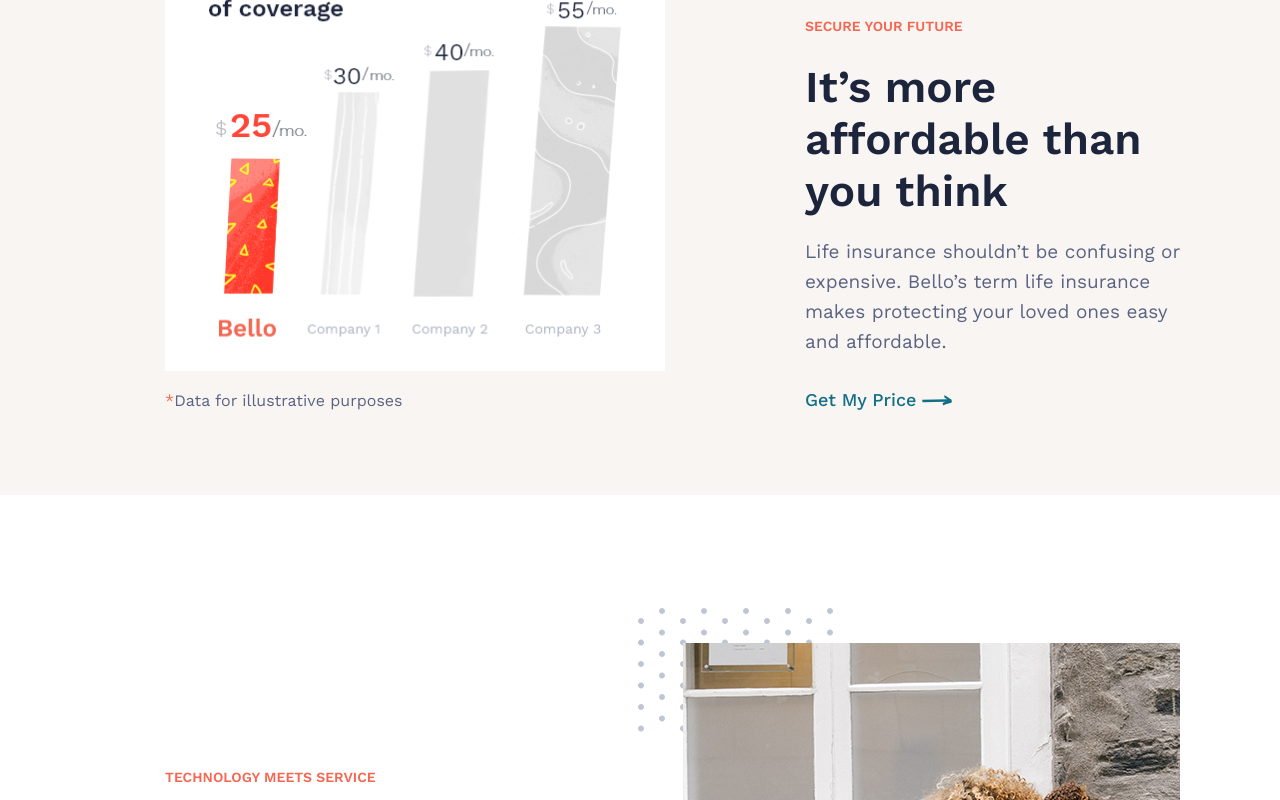
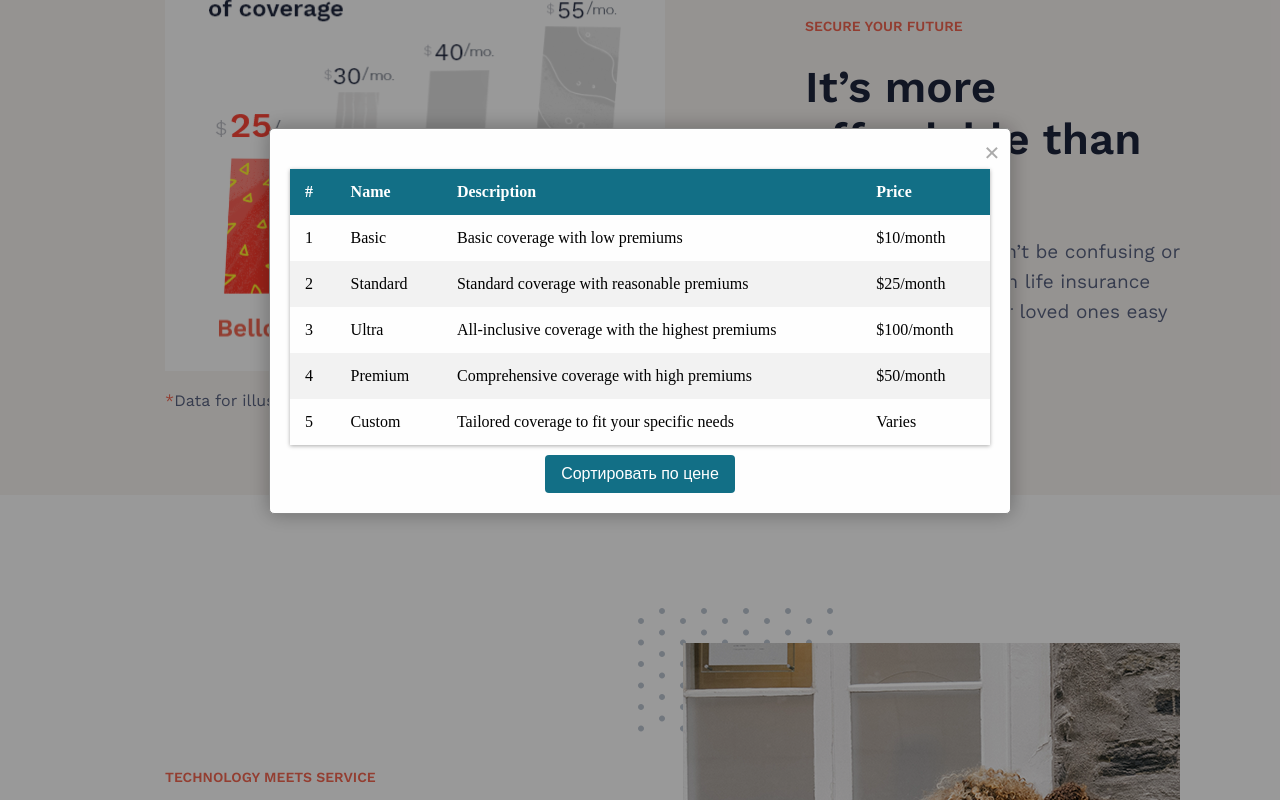
Before and after one commit to romkagw/Bello, a React (Create React App) app: page / in a window 1280 px wide. Both pictures are taken after a click on the button "Get My Price". Shown: the part 945-1745 px from the top of the page. Built offline with nearby package versions, Linux system fonts and the light colour scheme.

Commit message:
LESSON-3 - сreate price table

```diff
--- a/src/App.jsx
+++ b/src/App.jsx
@@ -10,6 +10,8 @@
 import './App.scss';
 import ArrowButton from './components/Buttons/ArrowButton';
 import Card from './components/Card/Card';
+import Modal from './components/Modal/Modal';
+import PriceTable from './components/PriceTable/PriceTable';
 
 class App extends Component {
 	constructor(props) {
@@ -37,21 +39,39 @@
 					textCard: 'The ultimate guide to life insurance.',
 					textLink: 'Become an expert'
 				}
-			]
+			],
+			isModalShow: false
 		};
 
-		this.cards = this.state.card.map(({ title, textCard, textLink }, index) => (
-			<Card className={`card${index + 1}`} key={title}>
-				<h4>{title}</h4>
-				<p>{textCard}</p>
-				<ArrowButton text={textLink} />
-			</Card>
-		));
+		this.cards = this.state.card.map(
+			({ title, textCard, textLink }, index) => (
+				<Card className={`card${index + 1}`} key={title}>
+					<h4>{title}</h4>
+					<p>{textCard}</p>
+					<ArrowButton text={textLink} />
+				</Card>
+			)
+		);
 	}
+
+	openModal = () => {
+		this.setState({ isModalShow: true });
+	};
+
+	closeModal = () => {
+		this.setState({ isModalShow: false });
+	};
 
 	render() {
 		return (
 			<>
+				<Modal
+					isShow={this.state.isModalShow}
+					onClose={this.closeModal}
+				>
+					<PriceTable />
+				</Modal>
+
 				<header>
 					<div className='header-top'>
 						<div className='header-container'>
@@ -63,9 +83,13 @@
 								<a className='log-in' href='/#'>
 									Log in
 								</a>
-								<a className='get-price' href='/#'>
+								<button
+									onClick={this.openModal}
+									className='get-price'
+									href='/#'
+								>
 									Get my price
-								</a>
+								</button>
 							</div>
 						</div>
 					</div>
@@ -82,9 +106,11 @@
 										in as little as 10 minutes.
 									</p>
 									<ArrowButton
-										text='Get my price'
+										onClick={this.openModal}
 										className='get-my-price'
-									/>
+									>
+										Get my price
+									</ArrowButton>
 								</div>
 								<div className='promo-image'></div>
 							</div>
@@ -99,7 +125,9 @@
 								<div className='image-stats'>
 									<div></div>
 									<p>
-										<span style={{ color: '#f46752' }}>*</span>
+										<span style={{ color: '#f46752' }}>
+											*
+										</span>
 										Data for illustrative purposes
 									</p>
 								</div>
@@ -108,11 +136,13 @@
 									<h2>It’s more affordable than you think</h2>
 									<p>
 										Life insurance shouldn’t be confusing or
-										expensive. Bello’s term life insurance makes
-										protecting your loved ones easy and
-										affordable.
+										expensive. Bello’s term life insurance
+										makes protecting your loved ones easy
+										and affordable.
 									</p>
-									<ArrowButton text='Get My Price' />
+									<ArrowButton onClick={this.openModal}>
+										Get My Price
+									</ArrowButton>
 								</div>
 							</div>
 						</div>
@@ -125,9 +155,9 @@
 									<h5>Technology meets service</h5>
 									<h3>We're here to help</h3>
 									<p>
-										Bella, our smart bot, can guide you to your
-										perfect policy. There’s also human help
-										whenever you need it.
+										Bella, our smart bot, can guide you to
+										your perfect policy. There’s also human
+										help whenever you need it.
 									</p>
 									<ArrowButton text='Get help' />
 								</div>
@@ -142,10 +172,10 @@
 								<h5>Top-Rated Term Life Insurance</h5>
 								<h3>You’re in safe hands</h3>
 								<p>
-									We've partnered with, [insert underwriter], one
-									of the world’s largest, most trusted insurance
-									companies. This means we can ensure reliability
-									in paying Claims.
+									We've partnered with, [insert underwriter],
+									one of the world’s largest, most trusted
+									insurance companies. This means we can
+									ensure reliability in paying Claims.
 								</p>
 							</div>
 							<div className='cards'>
@@ -157,7 +187,8 @@
 									/>
 									<h6>Top-Rated</h6>
 									<p>
-										A+ Financial Strength Rating by A.M. Best.
+										A+ Financial Strength Rating by A.M.
+										Best.
 										<a href='/#'>What does this mean?</a>
 									</p>
 								</div>
@@ -169,8 +200,8 @@
 									/>
 									<h6>Expert guidance</h6>
 									<p>
-										We've placed millions of dollars in coverage
-										people nationwide.
+										We've placed millions of dollars in
+										coverage people nationwide.
 									</p>
 								</div>
 
@@ -182,8 +213,8 @@
 									/>
 									<h6>We care</h6>
 									<p>
-										We care about you. We’re a 5 star insurance
-										company. Well… Close enough!
+										We care about you. We’re a 5 star
+										insurance company. Well… Close enough!
 									</p>
 								</div>
 							</div>
@@ -195,16 +226,25 @@
 								<h5>How it works</h5>
 								<h4>Affordable life insurance in minutes</h4>
 								<p>
-									We use technology to save you time and money – no
-									pushy sales agents, paperwork, or extra fees.
-									Just a few clicks and you’re done.
+									We use technology to save you time and money
+									– no pushy sales agents, paperwork, or extra
+									fees. Just a few clicks and you’re done.
 								</p>
 							</div>
 							<div className='instruction-content'>
 								<div className='block-circle'>
-									<img src='./images/circle.svg' alt='circle' />
-									<img src='./images/circle.svg' alt='circle' />
-									<img src='./images/circle.svg' alt='circle' />
+									<img
+										src='./images/circle.svg'
+										alt='circle'
+									/>
+									<img
+										src='./images/circle.svg'
+										alt='circle'
+									/>
+									<img
+										src='./images/circle.svg'
+										alt='circle'
+									/>
 								</div>
 								<div className='content-list'>
 									<img src='./images/1.svg' alt='1' />
@@ -214,23 +254,26 @@
 									<h6>Apply</h6>
 									<h6>You’re Covered</h6>
 									<p>
-										Choose the amount that you would like to be
-										covered for and we’ll give you a quote.
+										Choose the amount that you would like to
+										be covered for and we’ll give you a
+										quote.
 									</p>
 									<p>
-										Answer a few questions and get your final
-										price.
+										Answer a few questions and get your
+										final price.
 									</p>
 									<p>
-										Congratulations on securing your loved ones
-										financial future!
+										Congratulations on securing your loved
+										ones financial future!
 									</p>
 								</div>
 							</div>
 							<ArrowButton
-								text='Get my price'
+								onClick={this.openModal}
 								className='get-my-price'
-							/>
+							>
+								Get my price
+							</ArrowButton>
 						</div>
 					</section>
 
@@ -240,11 +283,14 @@
 								<div className='learning-center-image'></div>
 								<div className='learning-center-content'>
 									<h5>You've Got This</h5>
-									<h3>Everything you need— completely free</h3>
+									<h3>
+										Everything you need— completely free
+									</h3>
 									<p>
-										Here’s the latest info, guides, and, helpful
-										tools, from the Bello team. Learn about life
-										insurance, finances, health and wellness.
+										Here’s the latest info, guides, and,
+										helpful tools, from the Bello team.
+										Learn about life insurance, finances,
+										health and wellness.
 									</p>
 									<ArrowButton text='Visit Learning Center' />
 								</div>
@@ -267,9 +313,11 @@
 									securing their financial future.
 								</p>
 								<ArrowButton
-									text='Get my price'
+									onClick={this.openModal}
 									className='get-my-price'
-								/>
+								>
+									Get my price
+								</ArrowButton>
 							</div>
 						</div>
 					</section>
@@ -282,9 +330,9 @@
 								<div className='social-media'>
 									<img src='./images/logo.png' alt='logo' />
 									<p>
-										Bello is a trading name of Bello Insurance
-										Services LLC. Bello policies are issued by
-										[Insert Underwriter here].
+										Bello is a trading name of Bello
+										Insurance Services LLC. Bello policies
+										are issued by [Insert Underwriter here].
 									</p>
 									<div>
 										<input type='text' />
@@ -348,10 +396,12 @@
 						<div className='container'>
 							<div>
 								<p>
-									© 2020 Bello insurance Services LLC. All right
-									reserved.
+									© 2020 Bello insurance Services LLC. All
+									right reserved.
 								</p>
-								<a href='/#'>Get my price</a>
+								<button onClick={this.openModal}>
+									Get my price
+								</button>
 							</div>
 						</div>
 					</div>
--- a/src/components/Buttons/ArrowButton.jsx
+++ b/src/components/Buttons/ArrowButton.jsx
@@ -3,9 +3,11 @@
 
 class ArrowButton extends React.Component {
 	render() {
+		const { onClick, className, children } = this.props;
+
 		return (
-			<button className={this.props.className}>
-				{this.props.text} <ArrowPointer />
+			<button onClick={onClick} className={className}>
+				{children} <ArrowPointer />
 			</button>
 		);
 	}
--- /dev/null
+++ b/src/components/Modal/Modal.jsx
@@ -0,0 +1,25 @@
+import React, { Component } from 'react';
+
+import './modal.scss';
+
+class Modal extends Component {
+	render() {
+		const { isShow, onClose } = this.props;
+		return (
+			<>
+				{isShow && (
+					<div className='modal'>
+						<div className='modal-content'>
+							<span className='close' onClick={onClose}>
+								&times;
+							</span>
+							{this.props.children}
+						</div>
+					</div>
+				)}
+			</>
+		);
+	}
+}
+
+export default Modal;
--- /dev/null
+++ b/src/components/Modal/modal.scss
@@ -0,0 +1,48 @@
+.modal {
+	animation: anim 1s ease;
+
+	position: fixed;
+	z-index: 100;
+	left: 0;
+	top: 0;
+	width: 100%;
+	height: 100%;
+	overflow: auto;
+	background-color: rgba(0, 0, 0, 0.4);
+}
+
+.modal-content {
+	animation: fade-in 1s ease;
+
+	background-color: #fefefe;
+	margin: 10% auto;
+	padding: 20px;
+	border: 1px solid #888;
+	width: 80%;
+	max-width: 700px;
+	border-radius: 5px;
+	box-shadow: 0 0 20px rgba(0, 0, 0, 0.3);
+	position: relative;
+}
+@keyframes anim {
+	from {
+		opacity: 0;
+	}
+	to {
+		opacity: 1;
+	}
+}
+
+.close {
+	color: #aaa;
+	position: absolute;
+	top: 10px;
+	right: 10px;
+	font-size: 28px;
+	font-weight: bold;
+	cursor: pointer;
+}
+
+.close:hover {
+	color: black;
+}
--- /dev/null
+++ b/src/components/PriceTable/PriceTable.jsx
@@ -0,0 +1,128 @@
+import React, { Component } from 'react';
+import './priceTable.scss';
+
+class PriceTable extends Component {
+	constructor(props) {
+		super(props);
+		this.state = {
+			data: [
+				{
+					id: 1,
+					name: 'Basic',
+					description: 'Basic coverage with low premiums',
+					price: '$10/month'
+				},
+				{
+					id: 2,
+					name: 'Standard',
+					description: 'Standard coverage with reasonable premiums',
+					price: '$25/month'
+				},
+				{
+					id: 3,
+					name: 'Ultra',
+					description:
+						'All-inclusive coverage with the highest premiums',
+					price: '$100/month'
+				},
+				{
+					id: 4,
+					name: 'Premium',
+					description: 'Comprehensive coverage with high premiums',
+					price: '$50/month'
+				},
+				{
+					id: 5,
+					name: 'Custom',
+					description: 'Tailored coverage to fit your specific needs',
+					price: 'Varies'
+				}
+			],
+			ascendingPrice: true
+		};
+	}
+
+	/*
+        Функция для того чтобы вернуть числовое значение из строки,
+        если внутри строки числа нет то вернется 0
+     */
+	formatPrice = price => {
+		const match = price.match(/\d+/);
+		return match ? +match[0] : 0;
+	};
+
+	/*
+         Проходимся циклом по елементам и сравниваем каждый елемент с каждым
+         и в зависимости от того какое значение у ascendingPrice выбираем условие
+         и меняем местами переменные
+     */
+	customSortData = () => {
+		const copyData = [...this.state.data]; // копируем массив чтобы не менять оригинальный
+		for (let i = 0; i < copyData.length; i++) {
+			for (let j = i + 1; j < copyData.length; j++) {
+				const priceA = this.formatPrice(copyData[i].price);
+				const priceB = this.formatPrice(copyData[j].price);
+				if (
+					this.state.ascendingPrice
+						? priceA > priceB
+						: priceA < priceB
+				) {
+					[copyData[i], copyData[j]] = [copyData[j], copyData[i]];
+				}
+			}
+		}
+		// обновляем стейт
+		this.setState({
+			data: copyData,
+			ascendingPrice: !this.state.ascendingPrice
+		});
+	};
+
+	sortData = () => {
+		const sortedData = this.state.data.sort((a, b) => {
+			const priceA = this.formatPrice(a.price);
+			const priceB = this.formatPrice(b.price);
+
+			return this.state.ascendingPrice
+				? priceA - priceB
+				: priceB - priceA;
+		});
+
+		this.setState({
+			data: sortedData,
+			ascendingPrice: !this.state.ascendingPrice
+		});
+	};
+
+	render() {
+		const { data } = this.state;
+
+		return (
+			<div className='table-container'>
+				<table className='table'>
+					<thead>
+						<tr>
+							<th>#</th>
+							<th>Name</th>
+							<th>Description</th>
+							<th> Price</th>
+						</tr>
+					</thead>
+					<tbody>
+						{data.map(({ id, name, description, price }, index) => (
+							<tr key={id}>
+								<td>{index + 1}</td>
+								<td>{name}</td>
+								<td>{description}</td>
+								<td>{price}</td>
+							</tr>
+						))}
+					</tbody>
+				</table>
+				<button onClick={this.sortData}>Сортировать по цене</button>
+			</div>
+		);
+	}
+}
+
+export default PriceTable;
--- /dev/null
+++ b/src/components/PriceTable/priceTable.scss
@@ -0,0 +1,88 @@
+.table-container {
+	animation: fade-in 1s ease;
+	display: flex;
+	flex-direction: column;
+	align-items: center;
+	width: 100%;
+
+	button {
+		animation: fade-in 1s ease;
+		margin-top: 10px;
+		font-size: 16px;
+		font-weight: 500;
+		color: #fff;
+		background-color: #126f86;
+		border-radius: 4px;
+		padding: 10px 16px;
+		cursor: pointer;
+		transition: 0.2s;
+
+		&:hover {
+			background-color: #126f86;
+		}
+
+		&:focus {
+			outline: none;
+			box-shadow: 0 0 0 3px rgba(0, 123, 255, 0.5);
+		}
+
+		&:active {
+			background-color: #005cbf;
+		}
+	}
+
+	table {
+		border-collapse: collapse;
+		width: 100%;
+		margin-top: 20px;
+		box-shadow: 0 1px 4px rgba(0, 0, 0, 0.329);
+
+		th,
+		td {
+			padding: 15px;
+			text-align: left;
+			vertical-align: middle;
+		}
+
+		th {
+			background-color: #126f86;
+			color: #fff;
+			font-weight: 700;
+		}
+
+		tr:nth-child(even) {
+			background-color: #f2f2f2;
+		}
+
+		tr:hover {
+			background-color: #7a7a7a65;
+			transition: 0.4s;
+		}
+	}
+
+	@media screen and (max-width: 600px) {
+		table {
+			th,
+			td {
+				padding: 10px;
+				font-size: 14px;
+			}
+
+			th {
+				font-size: 16px;
+			}
+		}
+	}
+}
+
+@keyframes fade-in {
+	from {
+		opacity: 0;
+		transform: translateY(50px);
+	}
+
+	to {
+		opacity: 1;
+		transform: translateY(0);
+	}
+}
```
Also changed, not shown: src/App.scss (+7 -1 lines).
